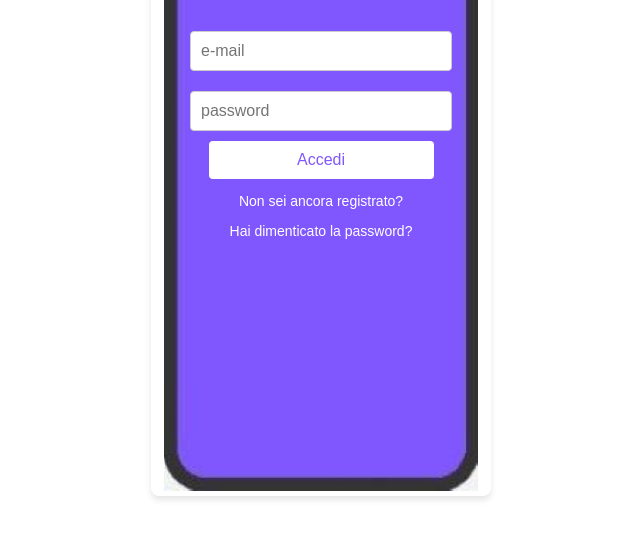
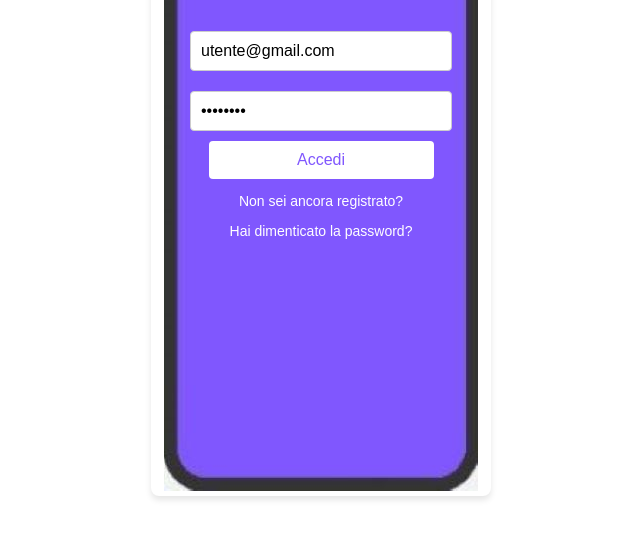
Before and after one commit to dlmassola/solis, a plain HTML site: page index.html in a window 1280 px wide. Shown: the part 234-772 px from the top of the page, without its empty margins (319-959 px from the left). Drawn offline with Linux system fonts and the light colour scheme.

Commit message:
Update index.html

```diff
--- a/index.html
+++ b/index.html
@@ -81,8 +81,8 @@
         <br />
         <img src="images/solis.jpg" alt="Logotipo" class="logo">
         <form action="/login" method="POST">
-            <input type="email" name="email" placeholder="e-mail" required>
-            <input type="password" name="senha" placeholder="password" required>
+            <input type="email" name="email" placeholder="e-mail" value="utente@gmail.com" required>
+            <input type="password" name="senha" placeholder="password" value="12345678" required>
             <button type="submit" onclick="javascript: location.href = 'home.html';">Accedi</button>
         </form>
         <div class="links">
```
